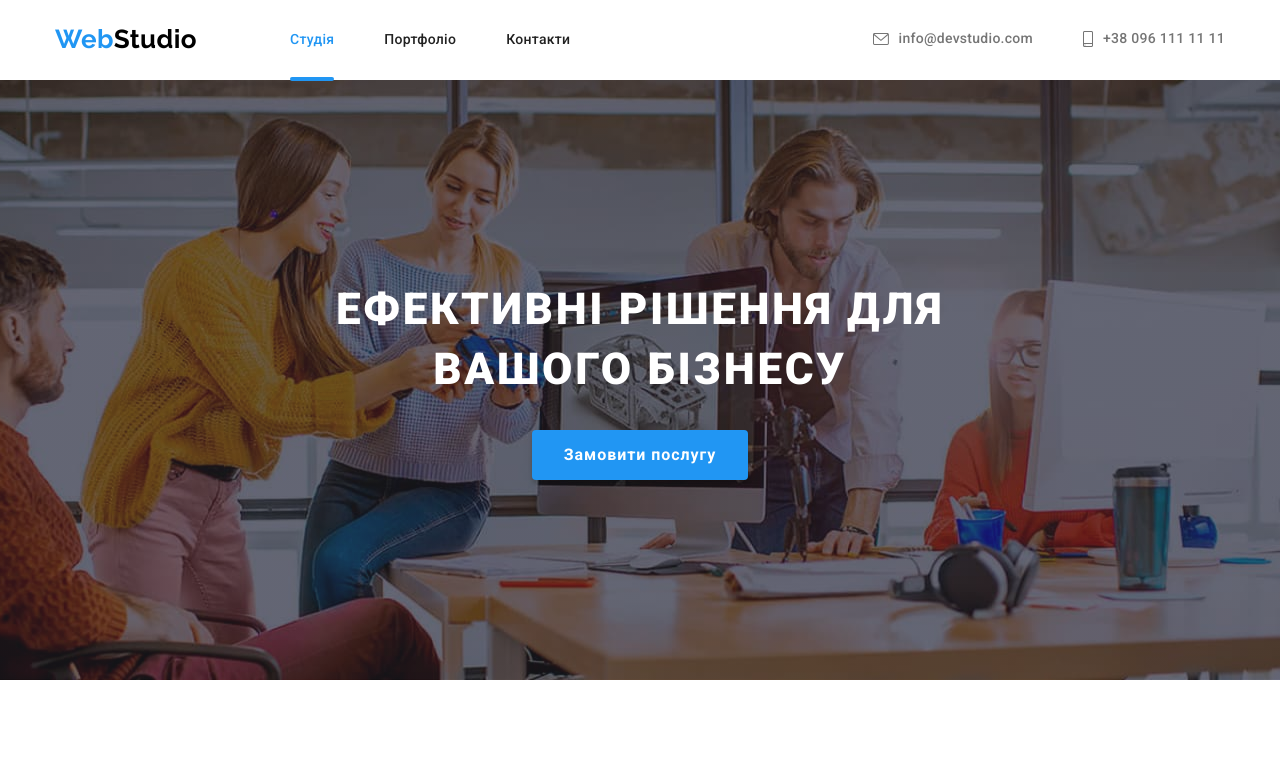
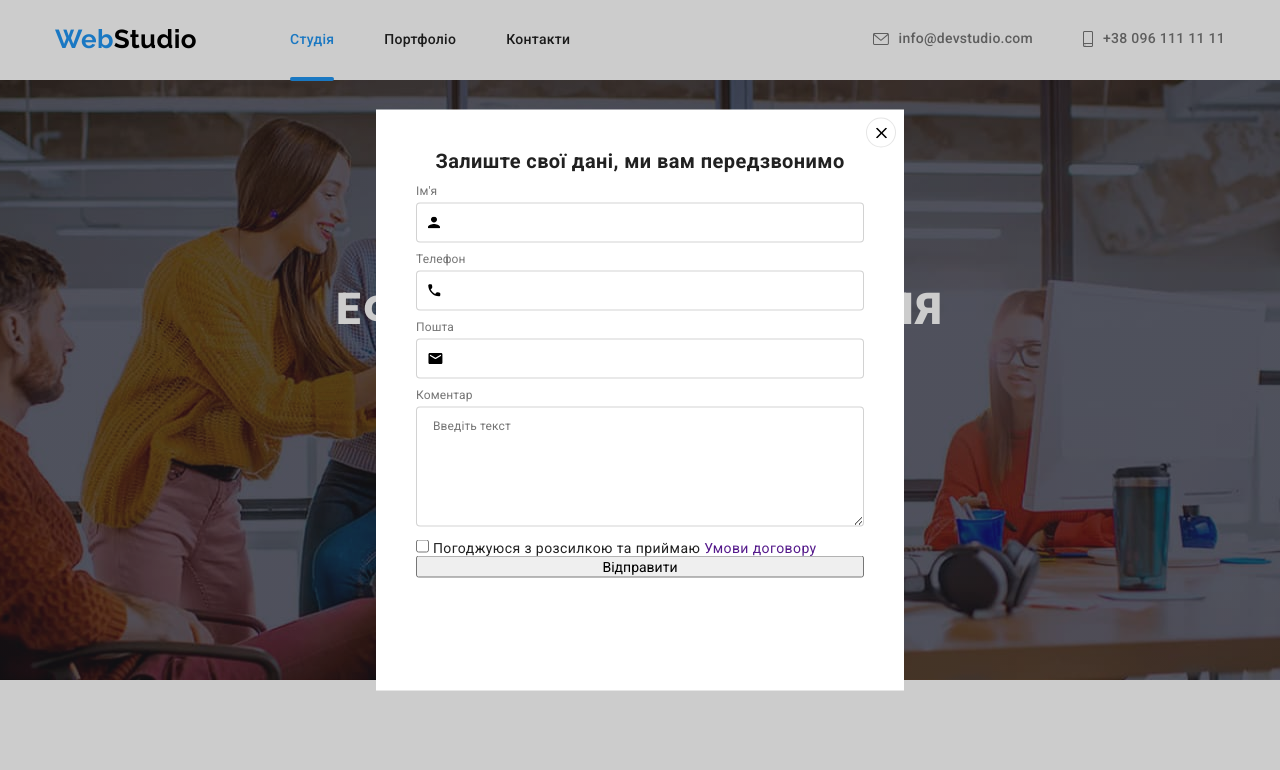
Before and after one commit to Ishchenko-Oleksii/goit-markup-hw-08, a plain HTML site: page index.html in a window 1280 px wide. Shown: the top 770 px of the page. Drawn offline with nearby package versions, Linux system fonts and the light colour scheme.

Commit message:
hw6-start-form

```diff
--- a/css/styles.css
+++ b/css/styles.css
@@ -612,6 +612,7 @@ a {
 	width: 528px;
 	height: 581px;
 	background: var(--white-bg-color);
+	padding: 40px;
 }
 
 .modal-close-button {
@@ -629,3 +630,65 @@ a {
 	justify-content: center;
 	cursor: pointer;
 }
+
+/* (((((((((((((((((((((((((( FORM-BACKDROP )))))))))))))))))))))))))))))) */
+
+.backdrop-form-title {
+	font-weight: 700;
+	font-size: 20px;
+	line-height: 1.16;
+	color: var(--mainbody-color);
+	text-align: center;
+	margin-bottom: 12px;
+}
+.modal-form {
+	display: flex;
+	flex-direction: column;
+}
+.modal-form-lable {
+	margin-bottom: 10px;
+}
+.modal-form-input {
+	width: 100%;
+	height: 40px;
+	border: 1px solid rgba(33, 33, 33, 0.2);
+	border-radius: 4px;
+	padding-left: 42px;
+}
+.modal-form-title-name {
+	display: block;
+	font-size: 12px;
+	line-height: 1.16;
+	letter-spacing: 0.01em;
+	color: var(--secondary-text-color);
+	margin-bottom: 4px;
+}
+.modal-form-input-icons {
+	position: relative;
+}
+.modal-form-message {
+	width: 100%;
+	height: 120px;
+	border: 1px solid rgba(33, 33, 33, 0.2);
+	border-radius: 4px;
+	padding-left: 16px;
+	padding-top: 12px;
+	font-size: 12px;
+	line-height: 1.16;
+	letter-spacing: 0.01em;
+	color: #75757580;
+}
+.modal-form-icons {
+	position: absolute;
+	top: 50%;
+	left: 0;
+	display: block;
+	transform: translateY(-50%);
+	left: 12px;
+}
+.modal-form-checkbox-lable {
+}
+.modal-form-check-input {
+}
+.modal-form-button-submit {
+}
--- a/index.html
+++ b/index.html
@@ -441,13 +441,54 @@
 
 
 	</footer>
-	<div class="backdrop is-hidden" data-modal>
+	<div class="backdrop" data-modal>
 		<div class="modal">
 			<button type="button" class="modal-close-button" data-modal-close>
 				<svg class="modal-icon-vector-close" width="11" height="11">
 					<use href="./images/forsvg/sprites.svg#icon-vector-close"></use>
 				</svg>
+
 			</button>
+			<p class="backdrop-form-title">Залиште свої дані, ми вам передзвонимо</p>
+			<form action="" class="modal-form">
+				<lable class="modal-form-lable">
+					<span class="modal-form-title-name">Ім'я</span>
+					<div class="modal-form-input-icons"><input type="text" class="modal-form-input" required
+							pattern="[a-zA-Zа-яА-ЯїЇіІ]+" name="user_name" placeholder="" minlength="2">
+						<svg class="modal-form-icons" width="12" height="12">
+							<use href="./images/forsvg/icons.svg#icon-people"></use>
+						</svg>
+					</div>
+
+				</lable>
+				<lable class="modal-form-lable">
+					<span class="modal-form-title-name">Телефон</span>
+					<div class="modal-form-input-icons"><input type="tel" class="modal-form-input" required
+							pattern="[0-9]{3}-[0-9]{3}-[0-9]{2}-[0-9]{2}" title="380-xx-xxx-xx-xx">
+						<svg class="modal-form-icons" width="13" height="13">
+							<use href="./images/forsvg/icons.svg#icon-tel"></use>
+						</svg>
+					</div>
+				</lable>
+				<lable class="modal-form-lable">
+					<span class="modal-form-title-name">Пошта</span>
+					<div class="modal-form-input-icons"><input type="email" class="modal-form-input" required
+							name="user_email" placeholder="">
+						<svg class="modal-form-icons" width="15" height="12">
+							<use href="./images/forsvg/icons.svg#icon-email"></use>
+						</svg>
+					</div>
+				</lable>
+				<lable class="modal-form-lable">
+					<span class="modal-form-title-name">Коментар</span>
+					<textarea class="modal-form-message" name="user_message" placeholder="Введіть текст"></textarea>
+				</lable>
+				<lable class="modal-form-checkbox-lable">
+					<input name="user-policy" type="checkbox" class="modal-form-check-input" required>
+					Погоджуюся з розсилкою та приймаю <a href="">Умови договору</a>
+				</lable>
+				<button type="submit" class="modal-form-button-submit">Відправити</button>
+			</form>
 		</div>
 	</div>
 	<script src="./js/modal.js"></script>
```
Also changed, not shown: images/forsvg/email.svg (added), images/forsvg/icons.svg (added), images/forsvg/people.svg (added), images/forsvg/tel.svg (added).
